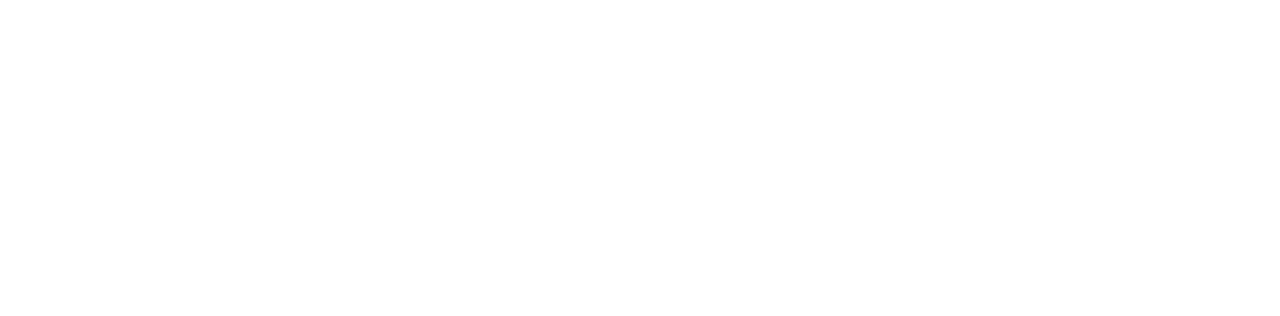
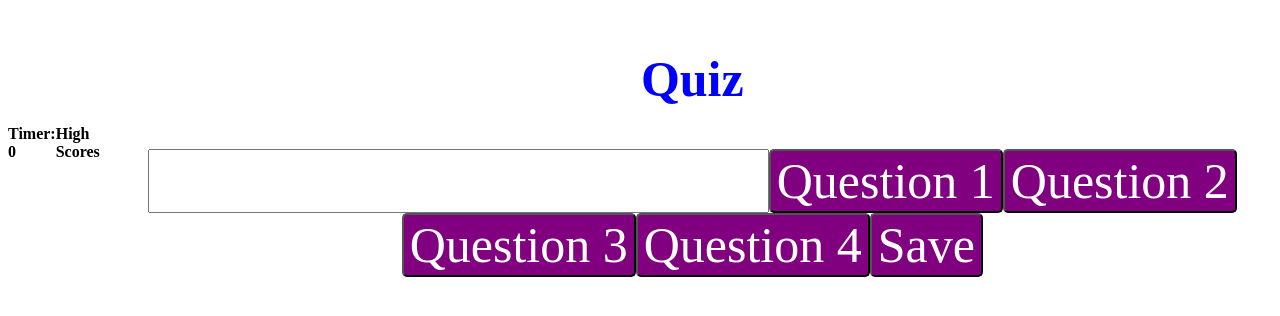
Before and after one commit to lesley-byte/codingInterviewQuiz, a plain HTML site: page index.html in a window 1280 px wide. Drawn offline with Linux system fonts and the light colour scheme.

Commit message:
playing with the way the site will look

```diff
--- a/assets/scripts/script.js
+++ b/assets/scripts/script.js
@@ -1 +1,123 @@
 // this is where I will put my code
+// using document.createElement() to create a header
+var header = document.createElement("header");
+// using document.createElement() to create a h4 element to put in the header
+var h4 = document.createElement("h4");
+// using document.createElement() to create another h4 element to put in the header
+var h4_2 = document.createElement("h4");
+// using document.createElement() to create a h1 element
+var h1 = document.createElement("h1");
+// using document.createElement() to create a section element
+var section = document.createElement("section");
+// using document.createElement() to create a form element
+var form = document.createElement("form");
+// using document.createElement() to create a input element
+var input = document.createElement("input");
+// using document.createElement() to create  5 button elements
+var button = document.createElement("button");
+var button1 = document.createElement("button");
+var button2 = document.createElement("button");
+var button3 = document.createElement("button");
+var button4 = document.createElement("button");
+// using document.createElement() to create a ul element
+// using .textContent to add text to the h1 element
+h1.textContent = "Quiz";
+
+// setting the class attribute of all buttons to "btn"
+button.setAttribute("class", "btn");
+button1.setAttribute("class", "btn");
+button2.setAttribute("class", "btn");
+button3.setAttribute("class", "btn");
+button4.setAttribute("class", "btn");
+// using .setAttribute() to add an id to the form element
+form.setAttribute("id", "form");
+// using .setAttribute() to add an id to the input element
+input.setAttribute("id", "input");
+// using .setAttribute() to add an id to the button element
+button.setAttribute("id", "button");
+// using .setAttribute() to add an id to the button1 element
+button1.setAttribute("id", "button1");
+// using .setAttribute() to add an id to the button2 element
+button2.setAttribute("id", "button2");
+// using .setAttribute() to add an id to the button3 element
+button3.setAttribute("id", "button3");
+// using .setAttribute() to add an id to the button4 element
+button4.setAttribute("id", "button4");
+//using .appendChile to add the header element to the body element
+document.body.appendChild(header);
+// using .appendChild() to add the h4 element to the header element
+document.body.appendChild(h4);
+// using .appendChild() to add the h4_2 element to the header element
+document.body.appendChild(h4_2);
+
+// using .appendChild() to add the section to the body element
+document.body.appendChild(section);
+// using .appendChild() to add the h1 to the body element
+section.appendChild(h1);
+// using .appendChild() to add the form to the section element
+section.appendChild(form);
+// using .appendChild() to add the input to the form element
+form.appendChild(input);
+// using .appendChild() to add the button to the form element
+form.appendChild(button);
+// using .appendChild() to add the button1 to the form element
+form.appendChild(button1);
+// using .appendChild() to add the button2 to the form element
+form.appendChild(button2);
+// using .appendChild() to add the button3 to the form element
+form.appendChild(button3);
+// using .appendChild() to add the button4 to the form element
+form.appendChild(button4);
+// using .textContent to add text to the button element
+// using .textContent to add text to the link element in the header
+
+// using .textContent to add text to the h4 element in the header
+h4.textContent = "Timer: 0";
+// using .textContent to add text to the h4_2 element in the header
+h4_2.textContent = "High Scores";
+
+button.textContent = "Question 1";
+// using .textContent to add text to the button1 element
+button1.textContent = "Question 2";
+// using .textContent to add text to the button2 element
+button2.textContent = "Question 3";
+// using .textContent to add text to the button3 element
+button3.textContent = "Question 4";
+
+// using .textContent to add text to the button4 element
+button4.textContent = "Save";
+
+// using .setAttribute() to add style to the h1 element
+
+h1.setAttribute(
+  "style",
+  "text-align:center; color:blue; font-size: 50px; font-family: 'Times New Roman', Times, serif;"
+);
+// using .setAttribute() to add style to the section element
+section.setAttribute(
+  "style",
+  "text-align:center; color:blue; font-size: 50px; font-family: 'Times New Roman', Times, serif; display: flex; flex-direction: column; justify-content: center; align-items: center;"
+);
+// using .setAttribute() to add style to the form element
+form.setAttribute(
+  "style",
+  "text-align:center; color:blue; font-size: 50px; font-family: 'Times New Roman', Times, serif;"
+);
+// using .setAttribute() to add style to the input element
+input.setAttribute(
+  "style",
+  "text-align:center; color:blue; font-size: 50px; font-family: 'Times New Roman', Times, serif;"
+);
+// using .setAttribute() to add style to the btn class.all btn class should be purple with white text
+document.querySelectorAll(".btn").forEach((btn) => {
+  btn.setAttribute(
+    "style",
+    "background-color:purple; color:white; border-radius:5px; font-size: 50px; font-family: 'Times New Roman', Times, serif;"
+  );
+});
+
+// using .setAttribute() to add style to the body element
+document.body.setAttribute(
+  "style",
+  "background-color:white; display:flex; flex-direction:row; justify-content:center; align-items:center;"
+);
--- a/index.html
+++ b/index.html
@@ -10,10 +10,7 @@
     <title>Document</title>
 </head>
 
-<body>
-    <header></header>
-    <main></main>
-</body>
+<body></body>
 <!--link to ./assets/scripts/script.js-->
 <script src="./assets/scripts/script.js"></script>
 
```
